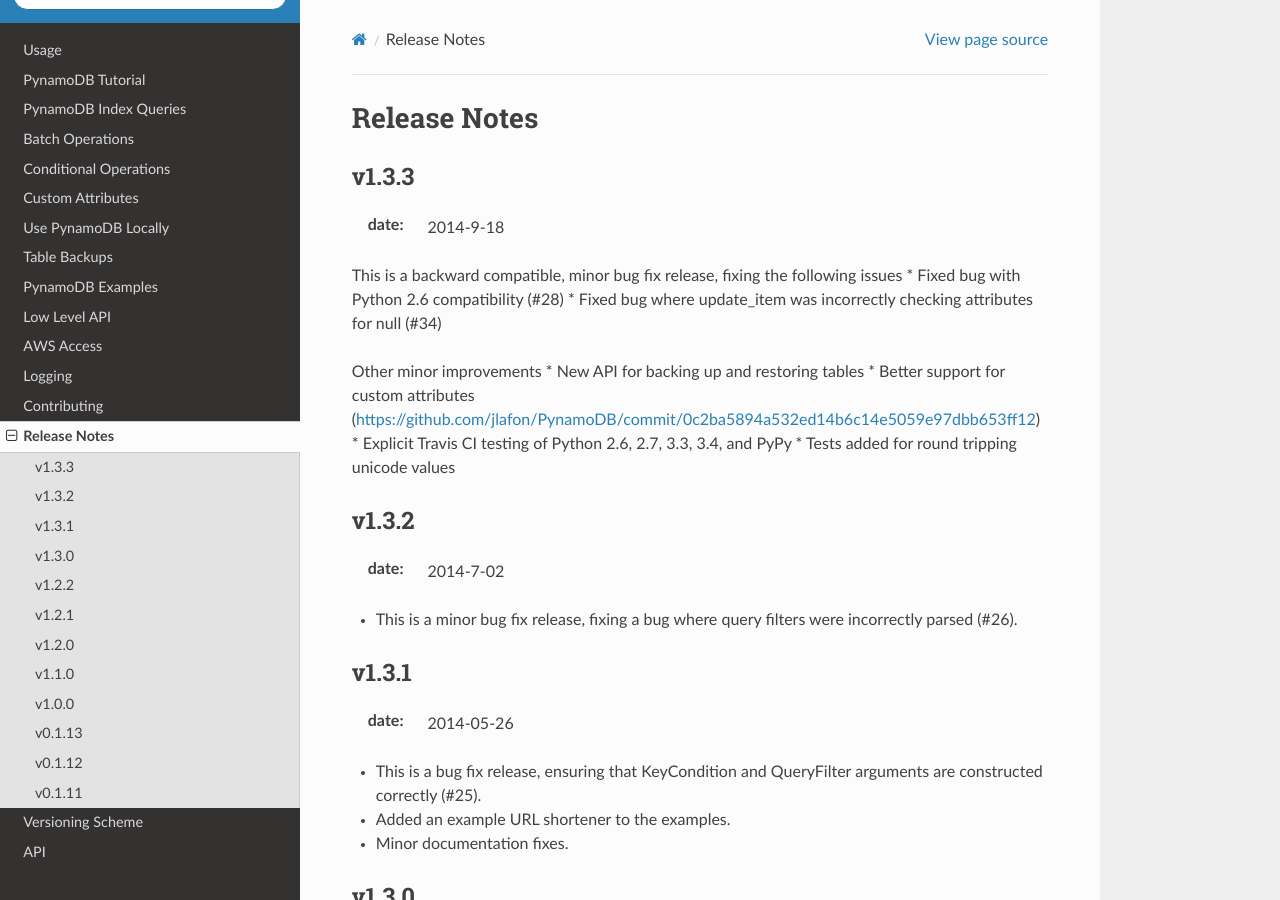
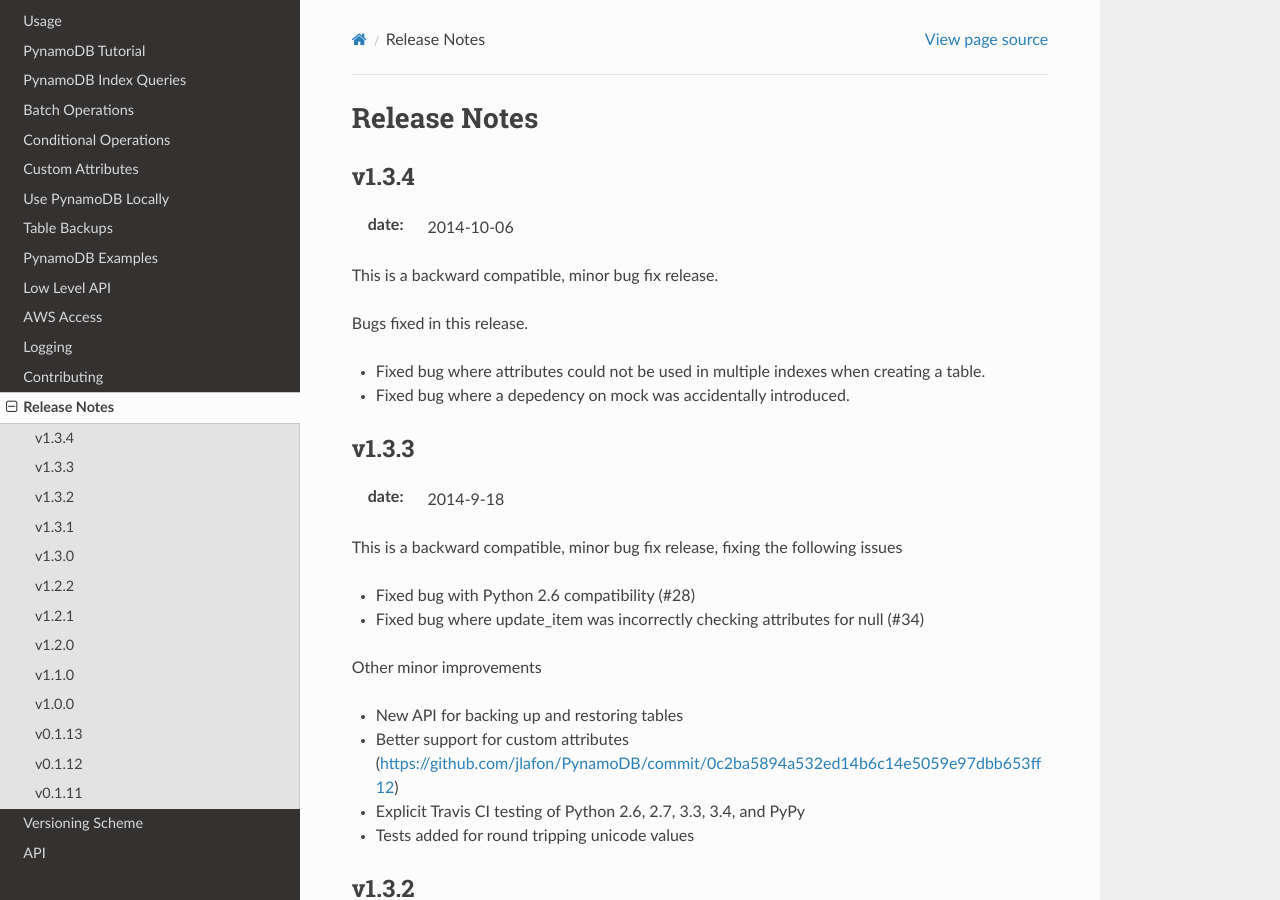
Before and after one commit to pynamodb/PynamoDB, a Sphinx documentation site: the page built from docs/release_notes.rst, in a window 1280 px wide and 900 px high. Built offline with Sphinx 7.4.7 and the Read the Docs theme 2.0.0, drawn with Linux system fonts in a browser that asks for light colours.

Commit message:
Release notes for 1.3.4

```diff
--- a/docs/release_notes.rst
+++ b/docs/release_notes.rst
@@ -1,5 +1,17 @@
 Release Notes
 =============
+
+v1.3.4
+------
+
+:date: 2014-10-06
+
+This is a backward compatible, minor bug fix release.
+
+Bugs fixed in this release.
+
+* Fixed bug where attributes could not be used in multiple indexes when creating a table.
+* Fixed bug where a depedency on mock was accidentally introduced.
 
 v1.3.3
 ------
@@ -7,10 +19,12 @@
 :date: 2014-9-18
 
 This is a backward compatible, minor bug fix release, fixing the following issues
+
 * Fixed bug with Python 2.6 compatibility (#28)
 * Fixed bug where update_item was incorrectly checking attributes for null (#34)
 
 Other minor improvements
+
 * New API for backing up and restoring tables
 * Better support for custom attributes (https://github.com/jlafon/PynamoDB/commit/0c2ba5894a532ed14b6c14e5059e97dbb653ff12)
 * Explicit Travis CI testing of Python 2.6, 2.7, 3.3, 3.4, and PyPy
```
